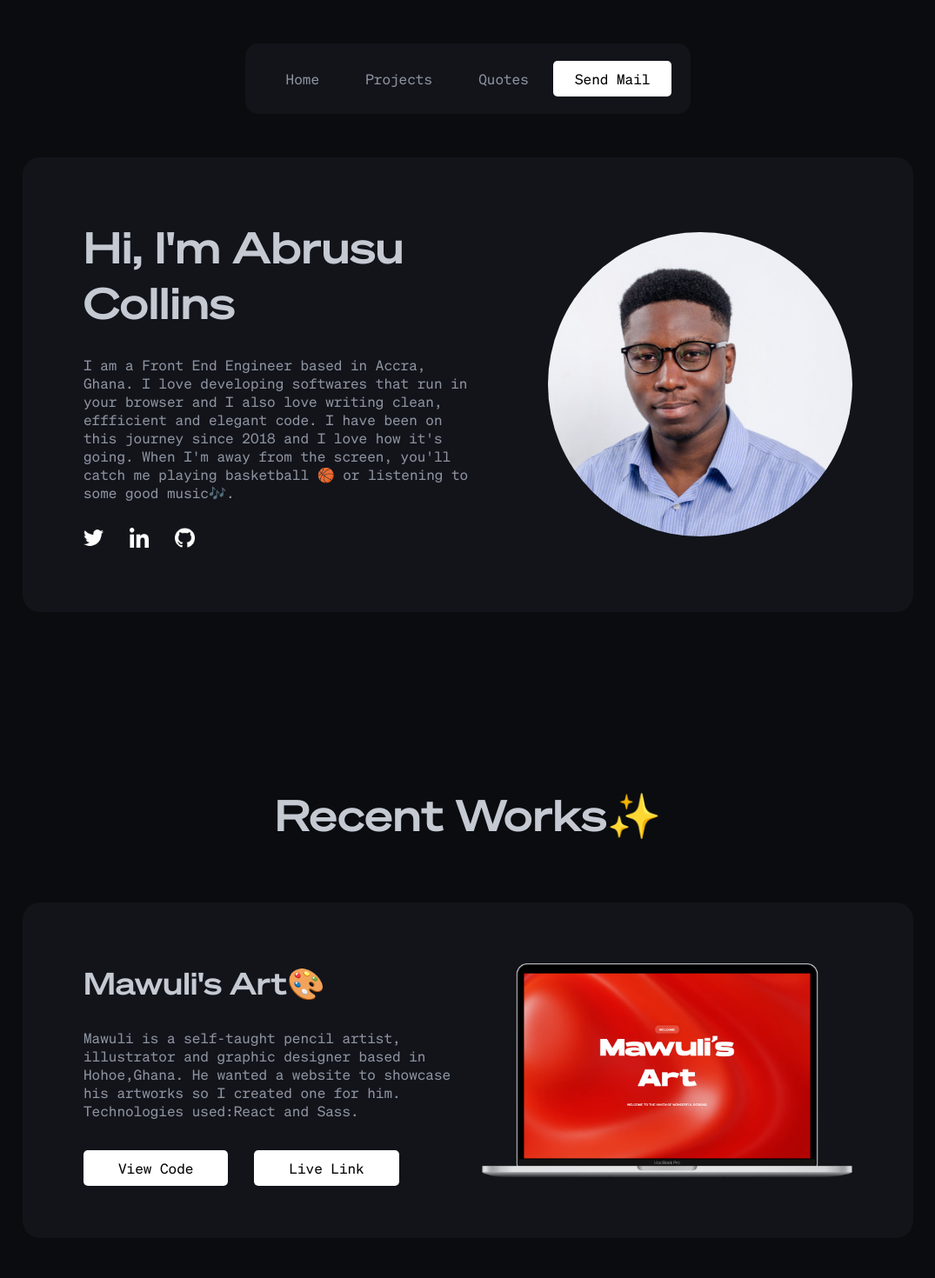
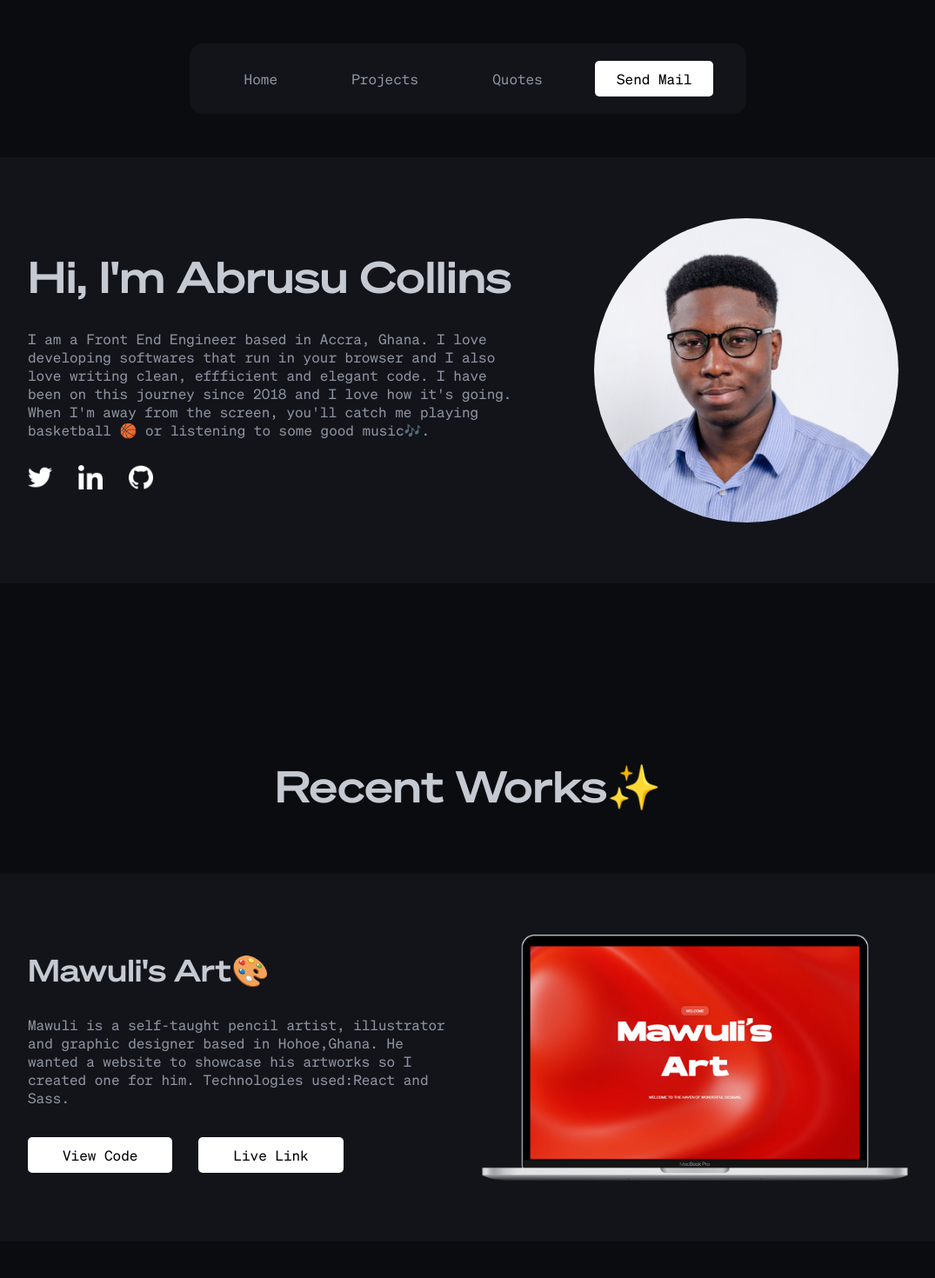
Before and after one commit to abrusu-collins/Portfolio-v7, a React (Create React App) app: page / in a window 1280 px wide. Shown: the top 1470 px of the page at 87% size, without its empty margins (102-1177 px from the left). Built offline with nearby package versions, Linux system fonts and the light colour scheme.

Commit message:
nice one

```diff
--- a/src/sass/_projects.scss
+++ b/src/sass/_projects.scss
@@ -11,7 +11,6 @@
         grid-template-columns: repeat(2,1fr);
         grid-gap: 2rem;
         align-items: center;
-        justify-content: center;
         width: 80%;
         background-color: $dark_background2;
         margin: 70px auto;
--- /dev/null
+++ b/src/sass/_responsive.scss
@@ -0,0 +1,28 @@
+@media screen and (max-width: 1301px) {
+  .hero {
+    & .hero-inner {
+        width: 90%;
+    }
+  }
+  .projects{
+    & #projects{
+        width: 90%;
+    }
+  }
+  .skills{
+    width: 90%;
+  }
+  .contacts{
+    width: 90%;
+  }
+}
+@media screen and (max-width: 1301px) {
+    nav{
+        width: 50%;
+    }
+}
+@media screen and (max-width: 1301px) {
+    nav{
+        width: 50%;
+    }
+}
--- a/src/sass/index.scss
+++ b/src/sass/index.scss
@@ -5,3 +5,4 @@
 @import "projects";
 @import "contacts";
 @import "allprojects";
+@import "responsive";
--- a/src/styles/index.css
+++ b/src/styles/index.css
@@ -142,7 +142,6 @@ nav a:hover {
   grid-template-columns: repeat(2, 1fr);
   grid-gap: 2rem;
   align-items: center;
-  justify-content: center;
   width: 80%;
   background-color: #12141a;
   margin: 70px auto;
@@ -201,3 +200,28 @@ nav a:hover {
   width: 5%;
   margin-right: 70px;
 }
+
+@media screen and (max-width: 1301px) {
+  .hero .hero-inner {
+    width: 90%;
+  }
+  .projects #projects {
+    width: 90%;
+  }
+  .skills {
+    width: 90%;
+  }
+  .contacts {
+    width: 90%;
+  }
+}
+@media screen and (max-width: 1301px) {
+  nav {
+    width: 50%;
+  }
+}
+@media screen and (max-width: 1301px) {
+  nav {
+    width: 50%;
+  }
+}
```
